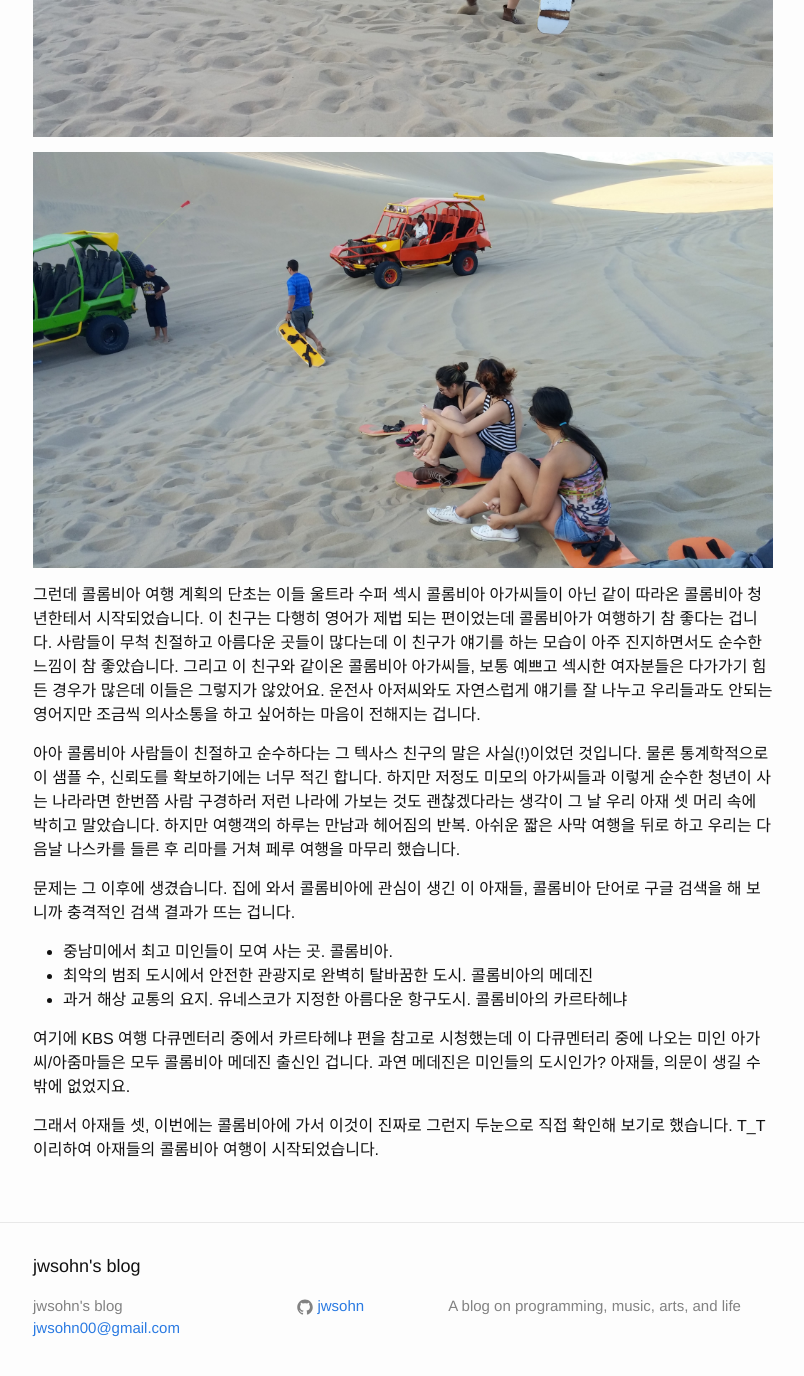
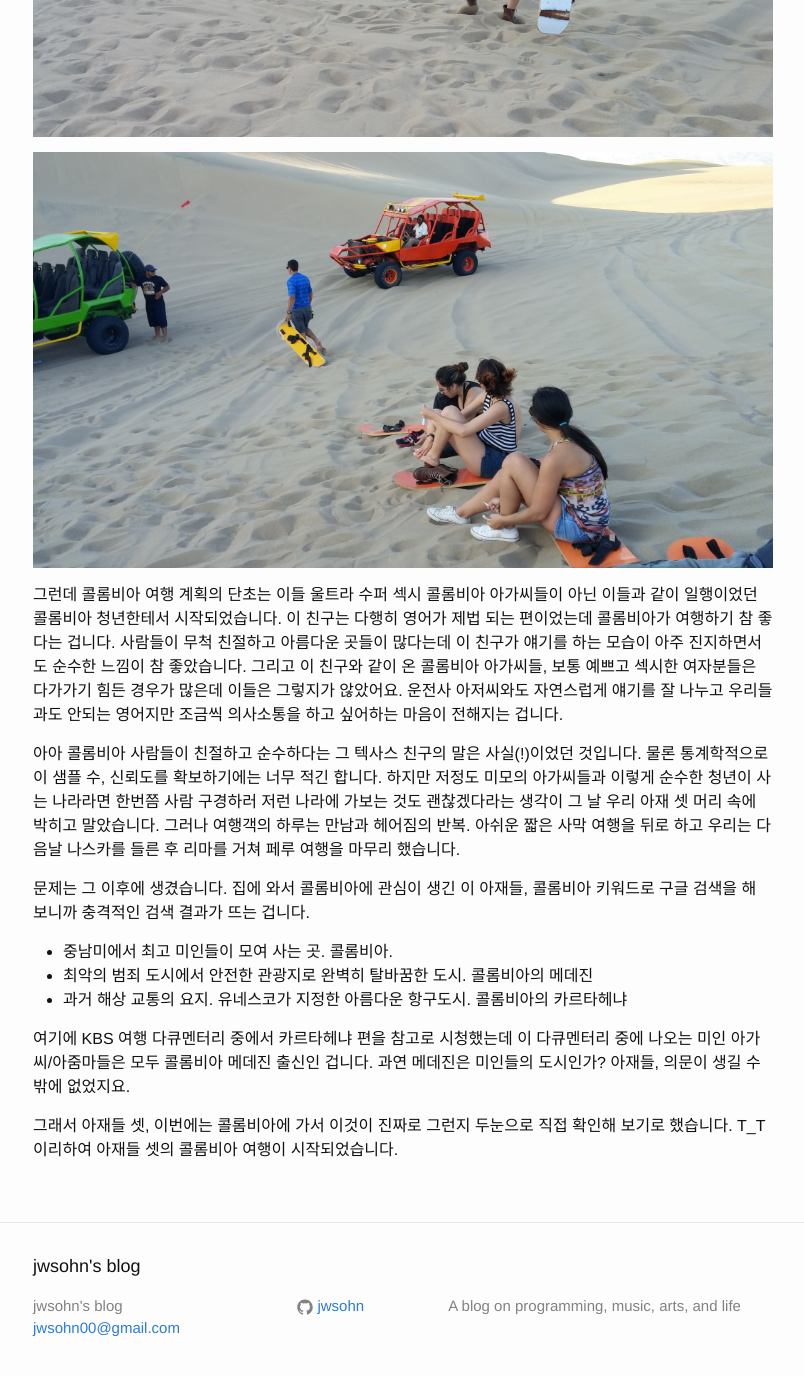
Before and after one commit to jwsohn/jwsohn.github.io, a Jekyll site: the page built from _posts/2017-05-05-colombia-trip-01-intro.markdown, in a window 1280 px wide and 1400 px high, scrolled down 3104 px. Shown: the top 1376 px of the window, without its empty margins (237-1041 px from the left). Built offline with Jekyll 4.4.1, drawn with Linux system fonts in a browser that asks for light colours; comment, search, counter and statistics services are not loaded.

Commit message:
Drafiting for colombit trip 02

```diff
--- a/_posts/2017-05-05-colombia-trip-01-intro.markdown
+++ b/_posts/2017-05-05-colombia-trip-01-intro.markdown
@@ -88,24 +88,25 @@ categories: 여행
 ![콜롬비아 아가씨들]({{ site.url }}/assets/2017-05-05-colombia-trip-01-intro/colombia-girls-3.jpg)
 
 그런데 콜롬비아 여행 계획의 단초는 이들 울트라 수퍼 섹시 콜롬비아 아가씨들이
-아닌 같이 따라온 콜롬비아 청년한테서 시작되었습니다. 이 친구는 다행히 영어가
-제법 되는 편이었는데 콜롬비아가 여행하기 참 좋다는 겁니다. 사람들이 무척
-친절하고 아름다운 곳들이 많다는데 이 친구가 얘기를 하는 모습이 아주 진지하면서도
-순수한 느낌이 참 좋았습니다. 그리고 이 친구와 같이온 콜롬비아 아가씨들, 보통
-예쁘고 섹시한 여자분들은 다가가기 힘든 경우가 많은데 이들은 그렇지가 않았어요.
-운전사 아저씨와도 자연스럽게 얘기를 잘 나누고 우리들과도 안되는 영어지만
-조금씩 의사소통을 하고 싶어하는 마음이 전해지는 겁니다.
+아닌 이들과 같이 일행이었던 콜롬비아 청년한테서 시작되었습니다. 이 친구는
+다행히 영어가 제법 되는 편이었는데 콜롬비아가 여행하기 참 좋다는 겁니다.
+사람들이 무척 친절하고 아름다운 곳들이 많다는데 이 친구가 얘기를 하는 모습이
+아주 진지하면서도 순수한 느낌이 참 좋았습니다. 그리고 이 친구와 같이 온
+콜롬비아 아가씨들, 보통 예쁘고 섹시한 여자분들은 다가가기 힘든 경우가 많은데
+이들은 그렇지가 않았어요. 운전사 아저씨와도 자연스럽게 얘기를 잘 나누고
+우리들과도 안되는 영어지만 조금씩 의사소통을 하고 싶어하는 마음이 전해지는
+겁니다.
 
 아아 콜롬비아 사람들이 친절하고 순수하다는 그 텍사스 친구의 말은 사실(!)이었던
-것입니다. 물론 통계학적으로 이 샘플 수, 신뢰도를 확보하기에는 너무 적긴 합니다.
-하지만 저정도 미모의 아가씨들과 이렇게 순수한 청년이 사는 나라라면 한번쯤 사람
-구경하러 저런 나라에 가보는 것도 괜찮겠다라는 생각이 그 날 우리 아재 셋 머리
-속에 박히고 말았습니다. 하지만 여행객의 하루는 만남과 헤어짐의 반복. 아쉬운
-짧은 사막 여행을 뒤로 하고 우리는 다음날 나스카를 들른 후 리마를 거쳐 페루
-여행을 마무리 했습니다.
+것입니다. 물론 통계학적으로 이 샘플 수, 신뢰도를 확보하기에는 너무 적긴
+합니다. 하지만 저정도 미모의 아가씨들과 이렇게 순수한 청년이 사는 나라라면
+한번쯤 사람 구경하러 저런 나라에 가보는 것도 괜찮겠다라는 생각이 그 날 우리
+아재 셋 머리 속에 박히고 말았습니다. 그러나 여행객의 하루는 만남과 헤어짐의
+반복. 아쉬운 짧은 사막 여행을 뒤로 하고 우리는 다음날 나스카를 들른 후 리마를
+거쳐 페루 여행을 마무리 했습니다.
 
 문제는 그 이후에 생겼습니다. 집에 와서 콜롬비아에 관심이 생긴 이 아재들,
-콜롬비아 단어로 구글 검색을 해 보니까 충격적인 검색 결과가 뜨는 겁니다.
+콜롬비아 키워드로 구글 검색을 해 보니까 충격적인 검색 결과가 뜨는 겁니다.
 
   * 중남미에서 최고 미인들이 모여 사는 곳. 콜롬비아.
   * 최악의 범죄 도시에서 안전한 관광지로 완벽히 탈바꿈한 도시. 콜롬비아의 메데진
@@ -116,4 +117,5 @@ categories: 여행
 겁니다. 과연 메데진은 미인들의 도시인가? 아재들, 의문이 생길 수 밖에 없었지요.
 
 그래서 아재들 셋, 이번에는 콜롬비아에 가서 이것이 진짜로 그런지 두눈으로 직접
-확인해 보기로 했습니다. T_T 이리하여 아재들의 콜롬비아 여행이 시작되었습니다.
+확인해 보기로 했습니다. T_T 이리하여 아재들 셋의 콜롬비아 여행이
+시작되었습니다.
```
Also changed, not shown: _posts/2017-05-07-colombia-trip-02-getting-there.markdown (+27 -0 lines).
